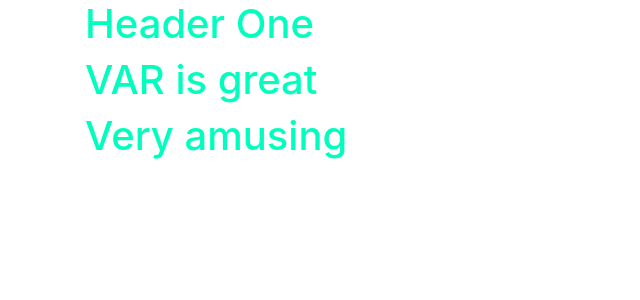
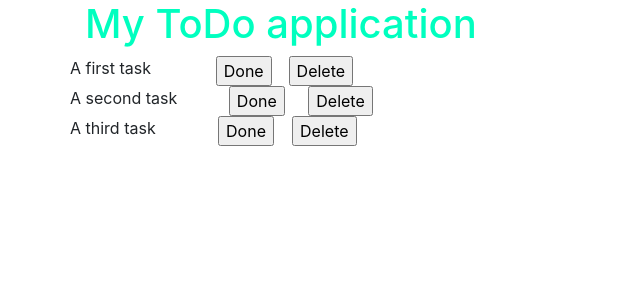
Before and after one commit to paul9992/todo-app-frontend, a React app: page / in a window 1280 px wide. Shown: the top 300 px of the page, without its empty margins (0-640 px from the left). Built offline with nearby package versions, Linux system fonts and the light colour scheme.

Commit message:
Header and ListTask functioning

```diff
--- a/src/App.js
+++ b/src/App.js
@@ -1,22 +1,34 @@
 import React, { Component } from 'react';
 import logo from './logo.svg';
 import './App.css';
+
 import Header from './components/Header';
+import ListTask from './components/ListTask';
+
+const headers = ["My ToDo application"];
+const tasks = ["A first task", "A second task", "A third task"];
+
 
 class App extends Component {
 
   render() {
+    return (
 
-    const headers = ["Header One", "VAR is great", "Very amusing"];
-
-    return (
       <div className="container">
         {
-            headers.map(function(header, index) {
-              return <Header headerText={header} key={index} />;
-            })
+          headers.map(function (header, index) {
+            return <Header headerText={header} key={index} />;
+          })
         }
+
+        {
+          tasks.map(function (task, index) {
+            return <ListTask taskText={task} key={index} />;
+          })
+        }
+
       </div>
+
     );
   }
 }
--- a/src/components/ListTask.js
+++ b/src/components/ListTask.js
@@ -7,18 +7,23 @@ class ListTask extends Component {
         <div className="row">
 
             <div className="row">
+
                 <div className="col-sm-4 col-md-6">
-                  A first task
+                    {this.props.taskText}
                 </div>
+
                 <div className="col-sm-4 col-md-3">
                     <form action="/action_page.php">
-                      <input type="submit" value="Done">
+                        <input type="submit" value="Done"></input>
                     </form>
                 </div>
+
                 <div className="col-sm-4 col-md-3">
                     <form action="/action_page.php">
-                      <input type="submit" value="Delete">
+                        <input type="submit" value="Delete"></input>
                     </form>
+                </div>
+
             </div>
         </div>
 
```
Lines whose indentation alone changed are shown as unchanged.
